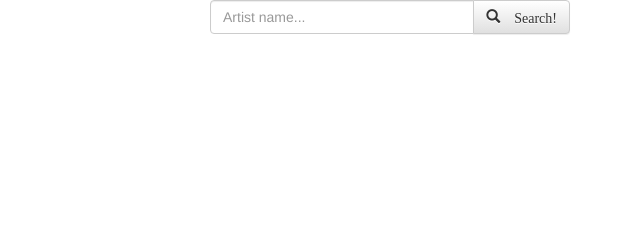
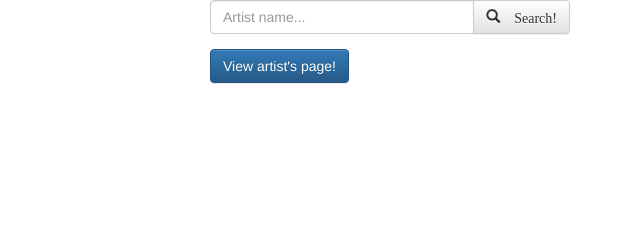
Before and after one commit to m329/reco, a Flask app: template templates/genre_vision.html in a window 1280 px wide. Shown: the part 535-775 px from the top of the page, without its empty margins (640-1280 px from the left). Run offline with Flask 2, Linux system fonts and the light colour scheme; the template is opened without the code that fills it, so the values that code supplies are empty; some libraries are stand-ins or nearby versions.

Commit message:
add link to artist page from genreVision page

```diff
--- a/templates/genre_vision.html
+++ b/templates/genre_vision.html
@@ -35,6 +35,11 @@
 					</span>
 				</div>
 			</div>
+
+			<div class="form-group">
+					<a href="{{url_for('artist_page',id=516)}}" class="btn btn-primary btn-md" id="artistpage">View artist's page!</a>
+			</div>
+
 		</div>
 	</div>
 
@@ -100,6 +105,8 @@
 			success: function(data) {
 
 			var data = $.parseJSON( data );
+
+			//console.log(data);
 
 			var label_array = [];
 			var anchor_array = [];
@@ -211,7 +218,16 @@
 				.duration(0)
 				.attr("x", function(d) { return (d.x); })
 				.attr("y", function(d) { return (d.y); });
+
+			$('#artistpage').attr('href','/artist/'+data[0][7]);
+
+			$('#artistpage').text('View '+data[0][5]+'\'s page!');
+
+			console.log(data[0][5]);
+
 			},
+
+
 
 			complete: function() {}
 		  })
@@ -285,6 +301,10 @@
 
 		setSlidersTo([{{ initial_point|join(', ') }}])
 
+		$('#artistpage').attr('href','/artist/262731');
+
+		$('#artistpage').text('View Rihanna\'s page!');
+
 		UpdateView();
 
 	});
```
